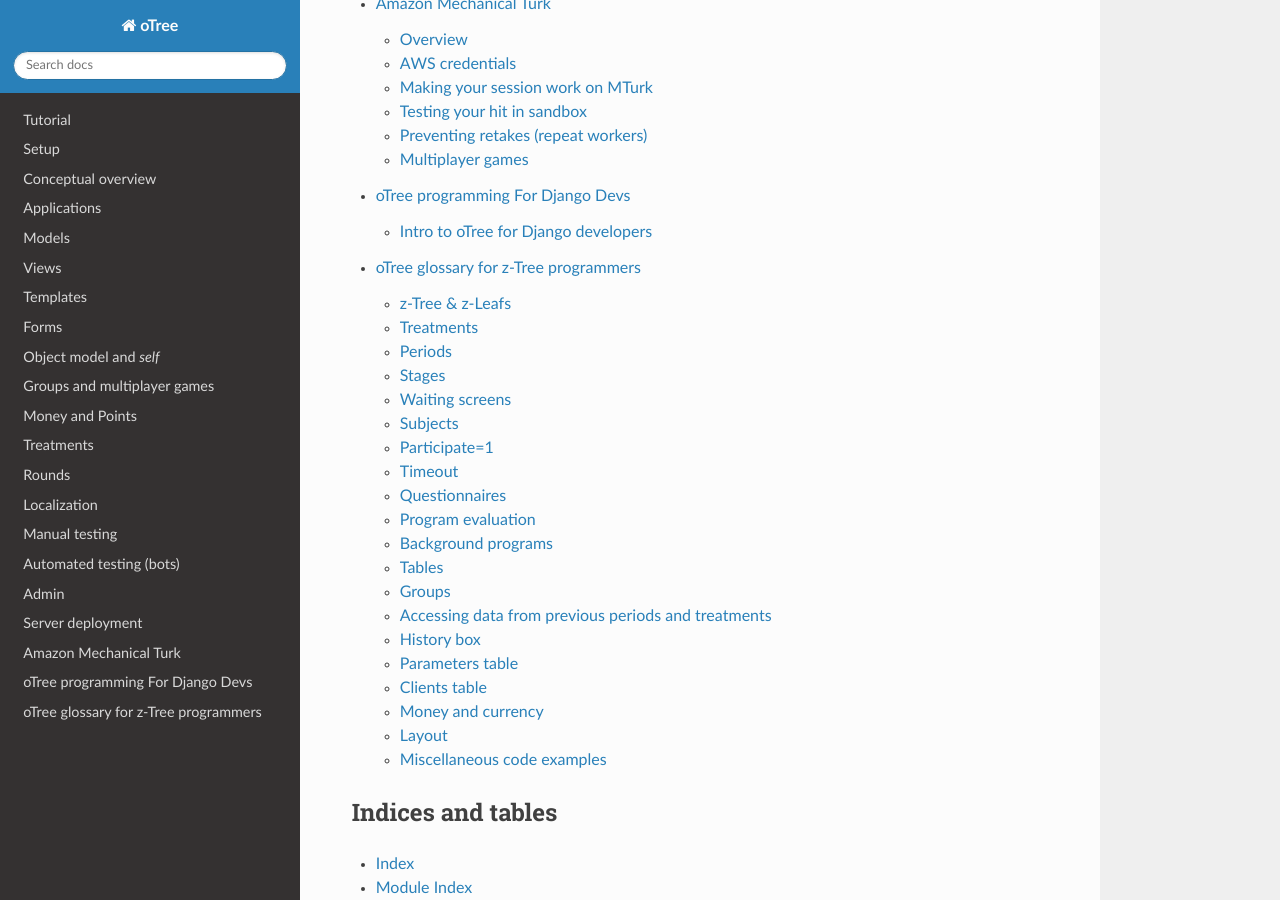
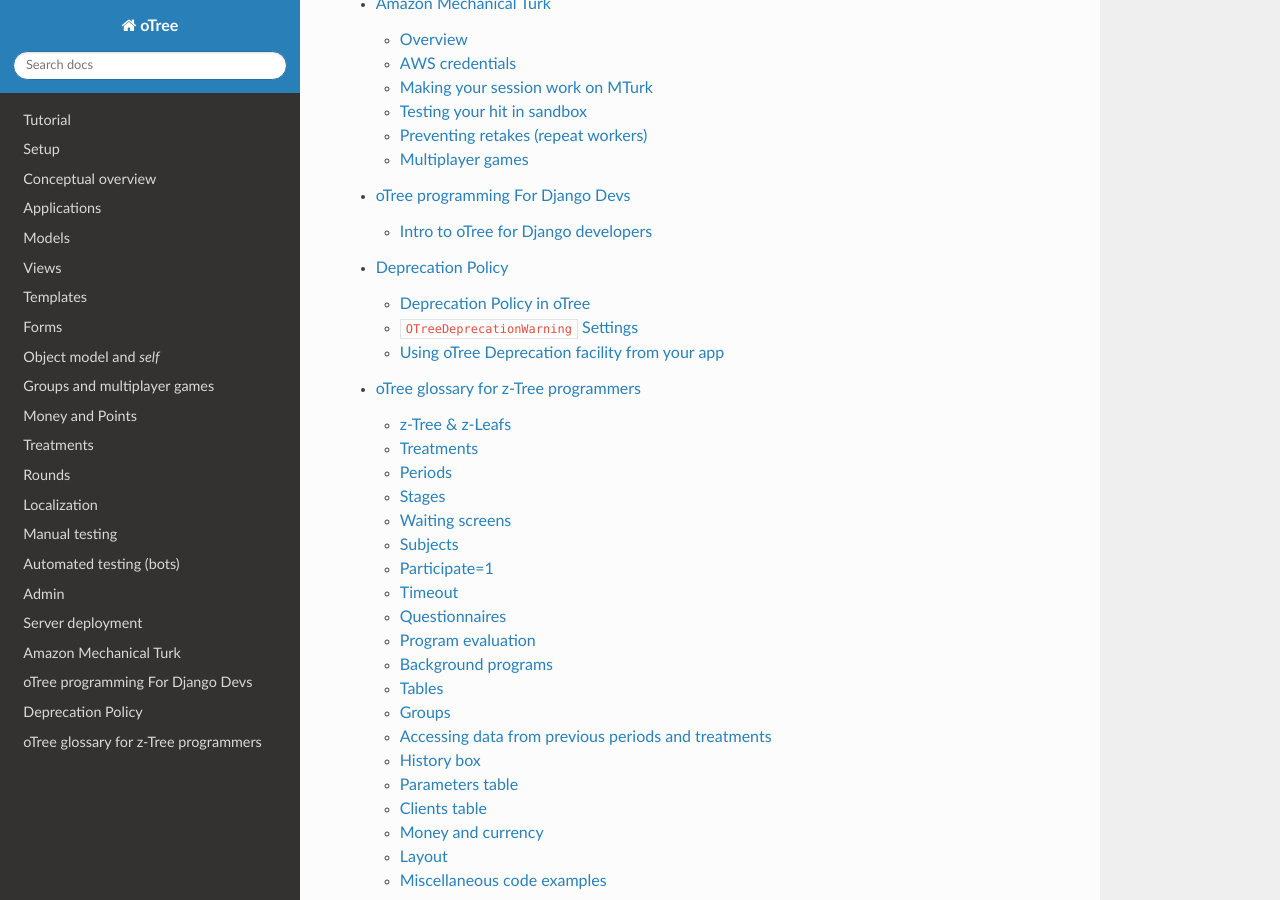
Before and after one commit to oTree-org/otree-docs, a Sphinx documentation site: the page built from source/index.rst, in a window 1280 px wide and 900 px high, scrolled down 3690 px. Built offline with Sphinx 7.4.7 and the Read the Docs theme 2.0.0, drawn with Linux system fonts in a browser that asks for light colours; the version number could not be read and is left out; some of the changed lines change nothing that is shown.

Commit message:
deprecation tutorial

```diff
--- /dev/null
+++ b/source/deprecate.rst
@@ -0,0 +1,147 @@
+Deprecation Policy
+------------------
+
+Deprecation is an attribute applied to a computer software feature,
+characteristic, or practice to indicate that it should be avoided
+(often because it is being superseded).
+
+While a deprecated software feature remains in the software, its use may
+raise warning_ messages recommending alternative practices; deprecated
+status may also indicate the feature will be removed in the future.
+Features are deprecated rather than immediately removed, to provide
+`backward compatibility`_ and give programmers time to bring affected code
+into compliance with the new standard. [WDPR]_
+
+
+Deprecation Policy in oTree
+^^^^^^^^^^^^^^^^^^^^^^^^^^^
+
+In some cases when you call some function in oTree a message like:
+
+.. code-block:: python
+
+    [WARNING|2015-07-05 22:28:26,358] py.warnings > file.py:1:
+        OTreeDeprecationWarning: Call to deprecated function 'otree.foo'.
+        Instead please use 'otree.modern_foo'
+
+In this case you can see:
+
+- ``[WARNING|2015-07-05 22:28:26,358] py.warning``: information about when the
+  deprecated code is call.
+- ``file.py:1`` show from where and in what line the deprecated code is called.
+- ``OTreeDeprecationWarning``: This is the class that oTree use for manage
+  his deprecated code.
+- The next part is the deprecation message that inform the function 'otree.foo'
+  is deprecated and suggest to you to use 'otree.modern_foo' instead.
+
+When you get a message like this take in account that the function
+``otree.foo`` will be removed from futures versions of oTree.
+
+
+``OTreeDeprecationWarning`` Settings
+^^^^^^^^^^^^^^^^^^^^^^^^^^^^^^^^^^^^
+
+You can change how ``OTreeDeprecationWarning`` inform about a deprecated
+function.
+
+In the file ``settings.py`` you can add a configuration with the name
+**OTREE_DEPRECATION_WARNING**. This key can accept all the values from
+`Python warning filter`_
+
+
++---------------+-------------------------------------------------------+
+| Value         | Disposition                                           |
++===============+=======================================================+
+| ``"error"``   | turn otree deprecation warnings into exceptions       |
++---------------+-------------------------------------------------------+
+| ``"ignore"``  | never print otree deprecation warnings                |
++---------------+-------------------------------------------------------+
+| ``"always"``  | always print otree deprecation warnings               |
++---------------+-------------------------------------------------------+
+| ``"default"`` | print the first occurrence of otree deprecation       |
+|               | warnings for each location where the warning          |
+|               | is issued                                             |
++---------------+-------------------------------------------------------+
+| ``"module"``  | print the first occurrence of otree deprecation       |
+|               | warnings for each module where the warning            |
+|               | is issued                                             |
++---------------+-------------------------------------------------------+
+| ``"once"``    | print only the first occurrence of otree deprecation  |
+|               | warnings, regardless of location                      |
++---------------+-------------------------------------------------------+
+
+
+Using oTree Deprecation facility from your app
+^^^^^^^^^^^^^^^^^^^^^^^^^^^^^^^^^^^^^^^^^^^^^^
+
+.. warning::
+
+    This is an advanced feature mostly used internally in oTree.
+
+If you develop an experiment in several steps along month, and in some
+intermediate step you want to remove some functionality, is a good idea to
+first deprecate your old code before the real deletion.
+
+oTree bring a module for integrate your deprecation ciclye inside oTree policy.
+
+**First Case: Deprecate a function or method.**
+
+For example if you have a ``app.models.SubSession`` model with a custom funcion
+like *my_custom_function* used in ``before_session_starts``
+
+.. code-block:: python
+
+    class Subsession(otree.models.BaseSubsession):
+
+        def my_custom_function(self):
+            some logic here
+
+        def before_session_starts(self):
+            self.my_custom_function()
+
+
+and you want to rename it *my_custom_method* and you are not sure
+if this method is called from another file. oTree help you with this decorator
+
+.. code-block:: python
+
+    from otree import deprecate
+
+    class Subsession(otree.models.BaseSubsession):
+
+        @deprecate.deprecated("my_custom_method")
+        def my_custom_function(self):
+            self.my_custom_method()
+
+        def my_custom_method(self):
+            some logic here
+
+        def before_session_starts(self):
+            self.my_custom_method()
+
+
+As you can see all the logic is now in *my_custom_method* and the old code only
+call it.
+
+**Second Case: Deprecate a an entire module or some part of a arbitrary code.**
+
+For this case you can show a warning with a function ``deprecate.dwarning``.
+*dwarning* accept as parameter a single message to be show.
+
+For example:
+
+.. code-block:: python
+
+    from otree import deprecate
+
+    deprecate.dwarning(
+        "This entire module is deprecated. Please search for an alternative")
+
+
+.. _warning: https://docs.python.org/2/library/warnings.html
+.. _backward compatibility:
+    https://en.wikipedia.org/wiki/Backward_compatibility
+.. _python warning filter:
+    https://docs.python.org/2/library/warnings.html#default-warning-filters
+
+.. [WDPR] https://en.wikipedia.org/wiki/Deprecation
--- a/source/index.rst
+++ b/source/index.rst
@@ -102,6 +102,7 @@
     server.rst
     mturk.rst
     django.rst
+    deprecate.rst
     ztree.rst
 
 
--- a/source/server.rst
+++ b/source/server.rst
@@ -165,9 +165,9 @@
 This will run the ``collectstatic`` command, and then
 launch the server as specified in your project's ``Procfile``.
 The default ``Procfile`` launches the Gunicorn server.
-If you want to use another server like Nginx; you need to modify the ``Procfile``.
-(If you instead want to use Apache, consult the Django docs.)
+If you want to use another server like Nginx; you need to modify the
+``Procfile``. (If you instead want to use Apache, consult the Django docs.)
 
-.. note::
 
-    ``runprodserver`` was added in otree-core 0.3.8
+.. versionadded:: 0.3.8
+   ``runprodserver``
```
